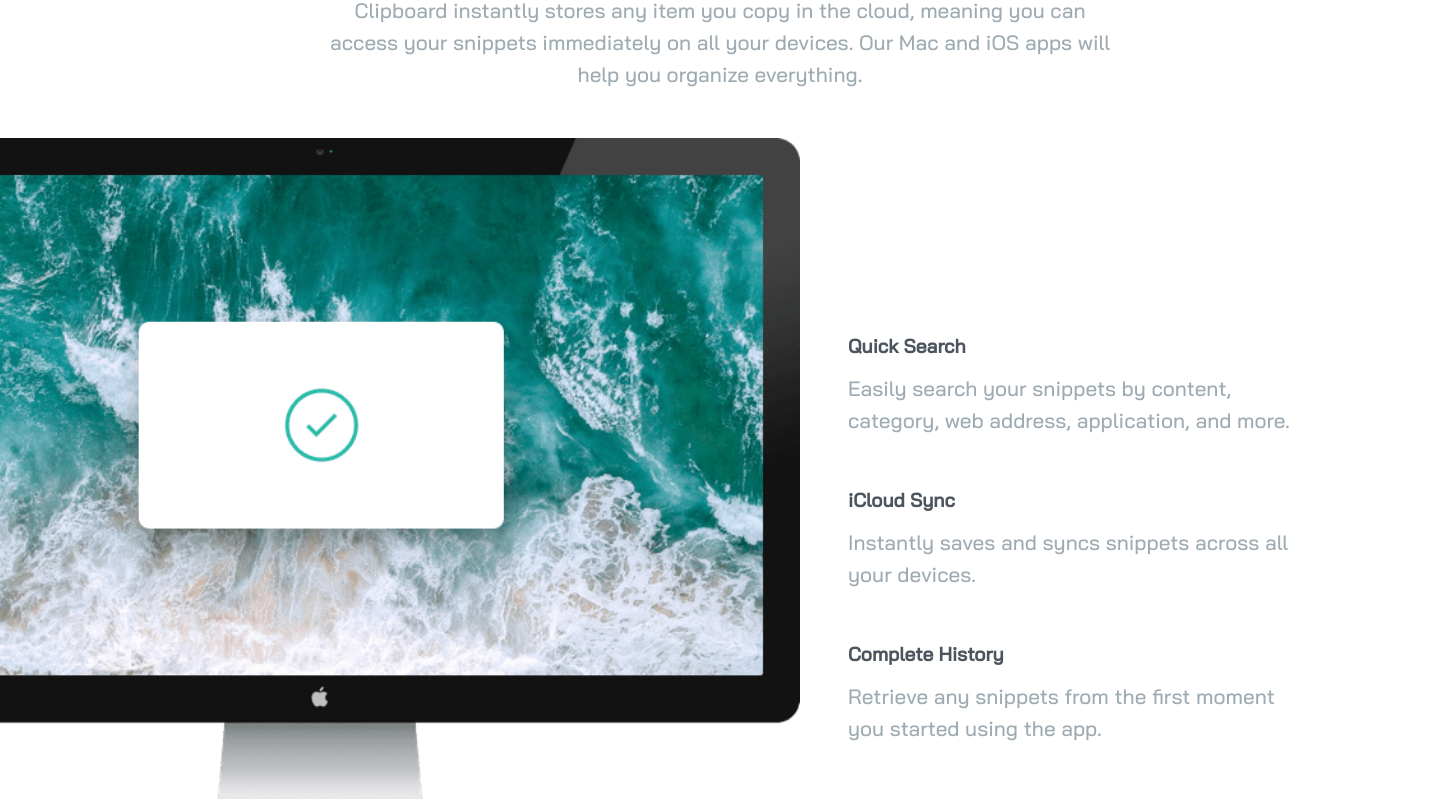
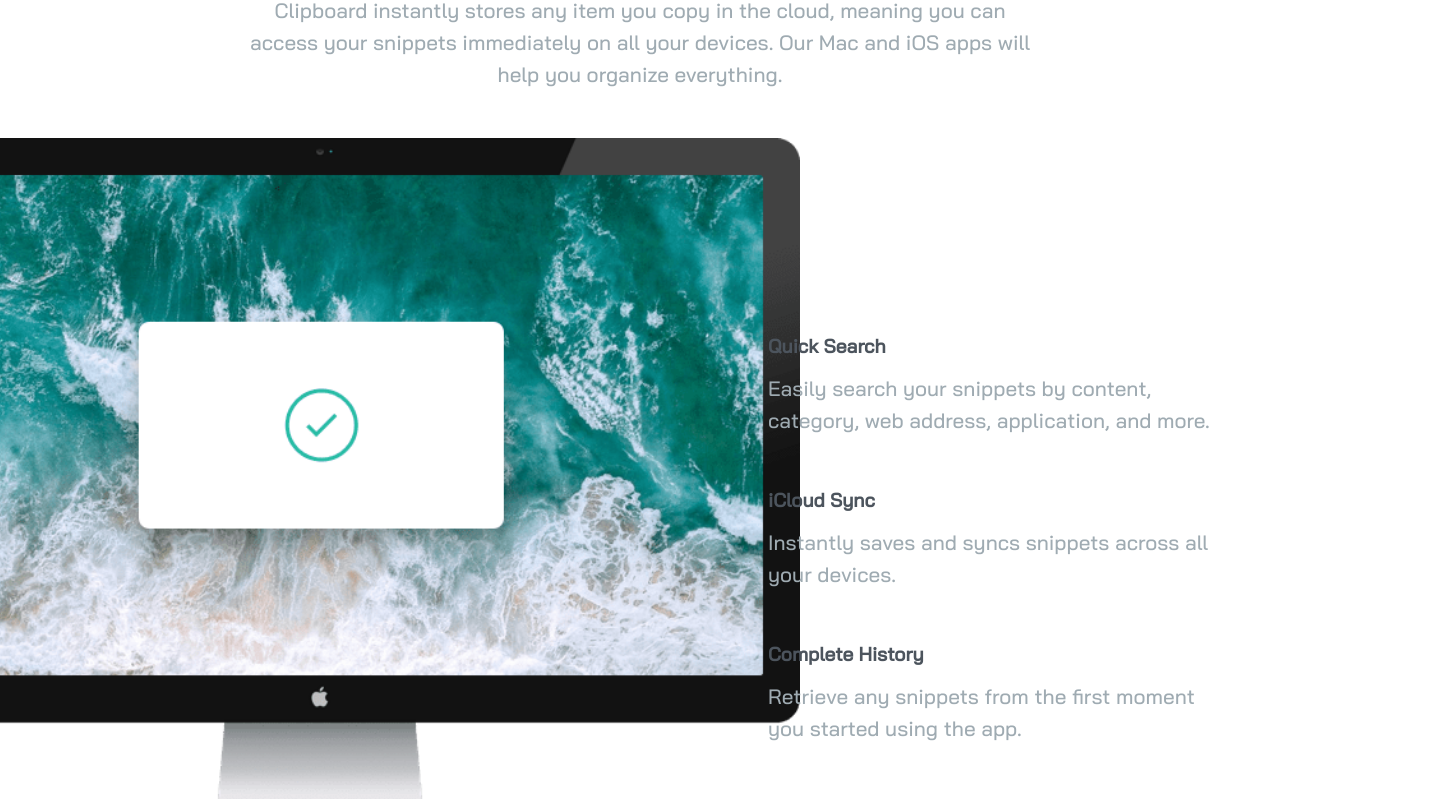
Before and after one commit to Greg-davi/Clipboard-landing-page-done-by-Big-Code, a plain HTML site: page index.html in a window 1280 px wide. Shown: the part 725-1524 px from the top of the page, 1440 px wide, since content can reach past the window. Drawn offline with Linux system fonts and the light colour scheme.

Commit message:
Update style.css

```diff
--- a/style.css
+++ b/style.css
@@ -18,8 +18,6 @@ body{
     background-image: url(./images/bg-header-desktop.png);
     background-repeat: no-repeat;
     background-size: 100%;
-    min-width: 1440px;
-
 }
 .container{
     width: 100%;
@@ -230,8 +228,6 @@ body{
         background-repeat: no-repeat;
         background-position: top right;
         background-size: 100%;
-        min-width: 375px;
-
     }
     .container{
         width: 100%;
```
